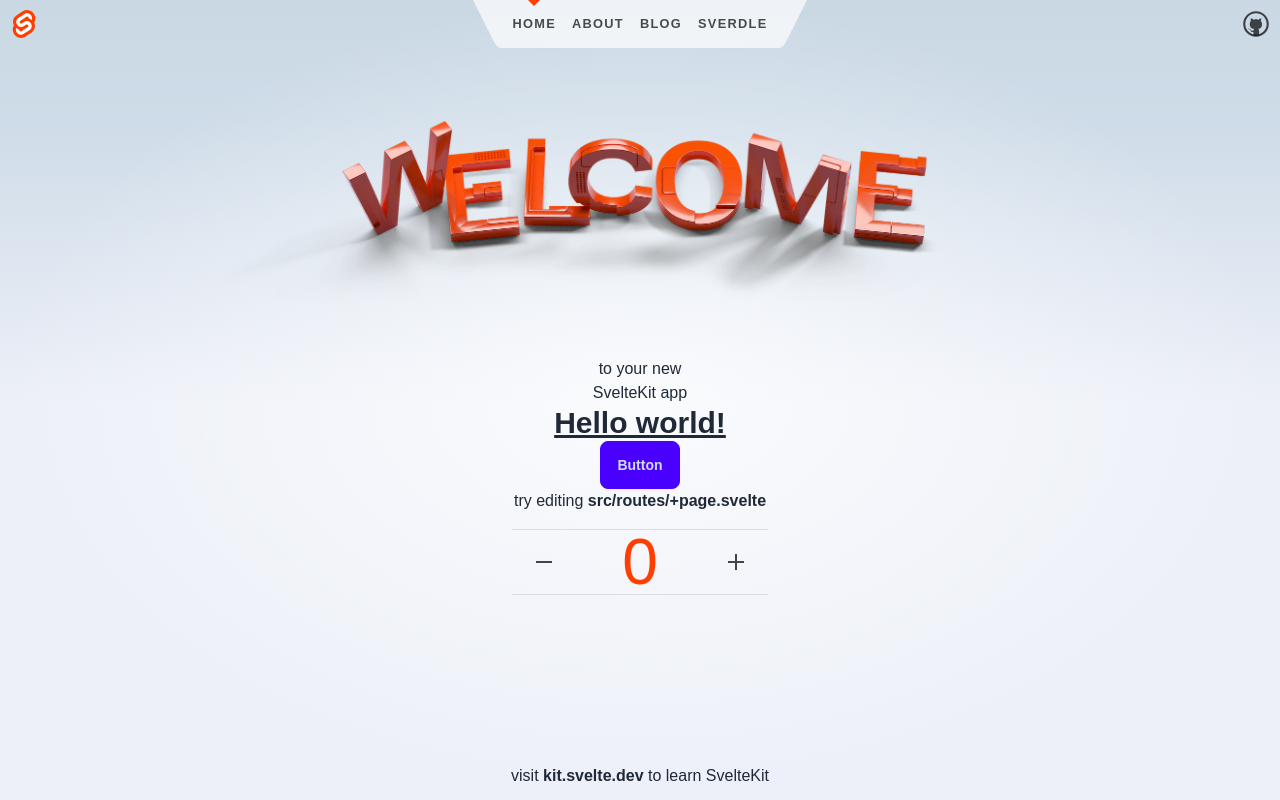
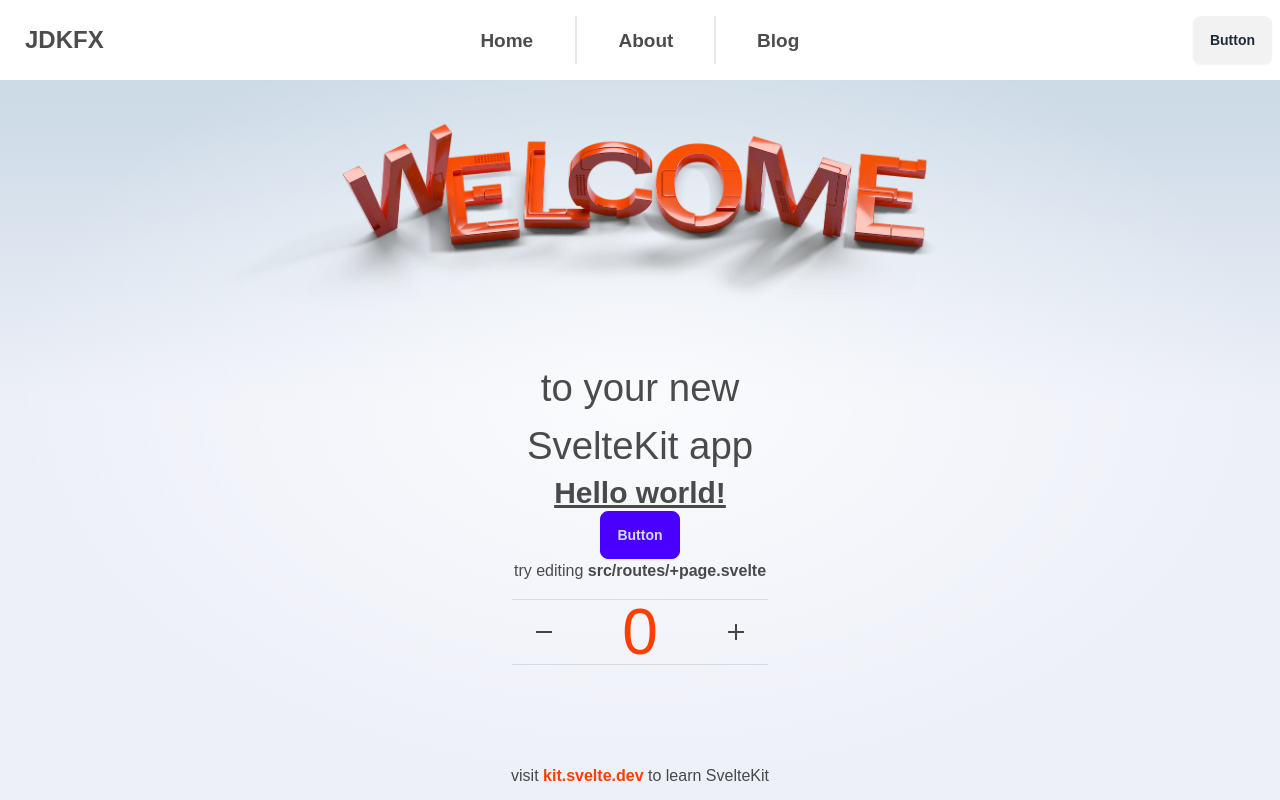
Before and after one commit to jdkfx/jdkfx.com, a SvelteKit app: page / in a window 1280 px wide. Built offline with nearby package versions, Linux system fonts and the light colour scheme.

Commit message:
:art: ナビゲーションバーのデザインを更新

```diff
--- a/src/routes/Header.svelte
+++ b/src/routes/Header.svelte
@@ -1,132 +1,59 @@
 <script>
 	import { page } from '$app/stores';
-	import logo from '$lib/images/svelte-logo.svg';
-	import github from '$lib/images/github.svg';
+	import '../app.css';
 </script>
 
 <header>
-	<div class="corner">
-		<a href="https://kit.svelte.dev">
-			<img src={logo} alt="SvelteKit" />
-		</a>
+	<div class="navbar bg-base-100">
+		<div class="navbar-start">
+			<div class="dropdown">
+				<div tabindex="0" role="button" class="btn btn-ghost lg:hidden">
+					<svg
+						xmlns="http://www.w3.org/2000/svg"
+						class="h-5 w-5"
+						fill="none"
+						viewBox="0 0 24 24"
+						stroke="currentColor"
+						><path
+							stroke-linecap="round"
+							stroke-linejoin="round"
+							stroke-width="2"
+							d="M4 6h16M4 12h8m-8 6h16"
+						/>
+					</svg>
 				</div>
-
-	<nav>
-		<svg viewBox="0 0 2 3" aria-hidden="true">
-			<path d="M0,0 L1,2 C1.5,3 1.5,3 2,3 L2,0 Z" />
-		</svg>
-		<ul>
-			<li aria-current={$page.url.pathname === '/' ? 'page' : undefined}>
-				<a href="/">Home</a>
-			</li>
+				<ul
+					class="menu menu-sm dropdown-content mt-3 z-[1] p-2 shadow bg-base-100 rounded-box w-52"
+				>
 					<li aria-current={$page.url.pathname === '/about' ? 'page' : undefined}>
-				<a href="/about">About</a>
+						<a class="btn btn-ghost text-xl" href="/about">About</a>
 					</li>
 					<li aria-current={$page.url.pathname === '/blog' ? 'page' : undefined}>
-				<a href="/blog">Blog</a>
-			</li>
-			<li aria-current={$page.url.pathname.startsWith('/sverdle') ? 'page' : undefined}>
-				<a href="/sverdle">Sverdle</a>
+						<a class="btn btn-ghost text-xl" href="/blog">Blog</a>
 					</li>
 				</ul>
-		<svg viewBox="0 0 2 3" aria-hidden="true">
-			<path d="M0,0 L0,3 C0.5,3 0.5,3 1,2 L2,0 Z" />
-		</svg>
-	</nav>
-
-	<div class="corner">
-		<a href="https://github.com/sveltejs/kit">
-			<img src={github} alt="GitHub" />
-		</a>
+			</div>
+			<a class="btn btn-ghost text-2xl" href="/">JDKFX</a>
+		</div>
+		<div class="navbar-center hidden lg:flex">
+			<ul class="menu menu-horizontal px-1">
+				<li aria-current={$page.url.pathname === '/' ? 'page' : undefined}>
+					<a class="btn btn-ghost text-xl" href="/">Home</a>
+				</li>
+				<div class="divider divider-horizontal" />
+				<li aria-current={$page.url.pathname === '/about' ? 'page' : undefined}>
+					<a class="btn btn-ghost text-xl" href="/about">About</a>
+				</li>
+				<div class="divider divider-horizontal" />
+				<li aria-current={$page.url.pathname === '/blog' ? 'page' : undefined}>
+					<a class="btn btn-ghost text-xl" href="/blog">Blog</a>
+				</li>
+			</ul>
+		</div>
+		<div class="navbar-end">
+			<a class="btn" href="/">Button</a>
+		</div>
 	</div>
 </header>
 
-<style>
-	header {
-		display: flex;
-		justify-content: space-between;
-	}
-
-	.corner {
-		width: 3em;
-		height: 3em;
-	}
-
-	.corner a {
-		display: flex;
-		align-items: center;
-		justify-content: center;
-		width: 100%;
-		height: 100%;
-	}
-
-	.corner img {
-		width: 2em;
-		height: 2em;
-		object-fit: contain;
-	}
-
-	nav {
-		display: flex;
-		justify-content: center;
-		--background: rgba(255, 255, 255, 0.7);
-	}
-
-	svg {
-		width: 2em;
-		height: 3em;
-		display: block;
-	}
-
-	path {
-		fill: var(--background);
-	}
-
-	ul {
-		position: relative;
-		padding: 0;
-		margin: 0;
-		height: 3em;
-		display: flex;
-		justify-content: center;
-		align-items: center;
-		list-style: none;
-		background: var(--background);
-		background-size: contain;
-	}
-
-	li {
-		position: relative;
-		height: 100%;
-	}
-
-	li[aria-current='page']::before {
-		--size: 6px;
-		content: '';
-		width: 0;
-		height: 0;
-		position: absolute;
-		top: 0;
-		left: calc(50% - var(--size));
-		border: var(--size) solid transparent;
-		border-top: var(--size) solid var(--color-theme-1);
-	}
-
-	nav a {
-		display: flex;
-		height: 100%;
-		align-items: center;
-		padding: 0 0.5rem;
-		color: var(--color-text);
-		font-weight: 700;
-		font-size: 0.8rem;
-		text-transform: uppercase;
-		letter-spacing: 0.1em;
-		text-decoration: none;
-		transition: color 0.2s linear;
-	}
-
-	a:hover {
-		color: var(--color-theme-1);
-	}
-</style>
+<style></style>
```
Lines whose indentation alone changed are shown as unchanged.
